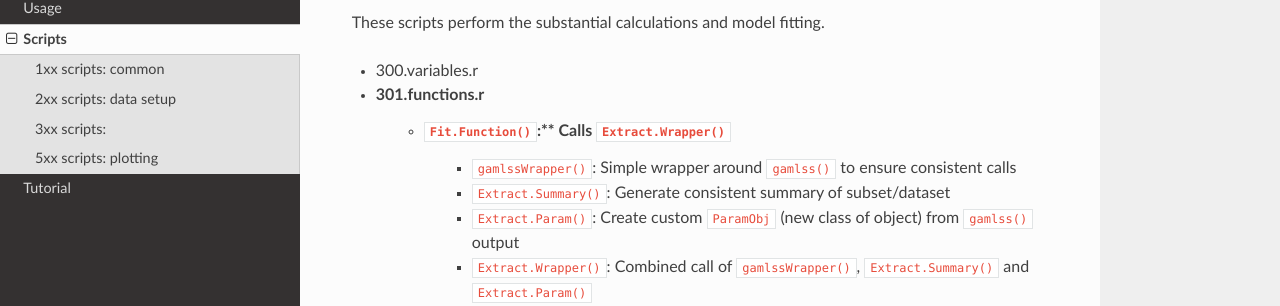
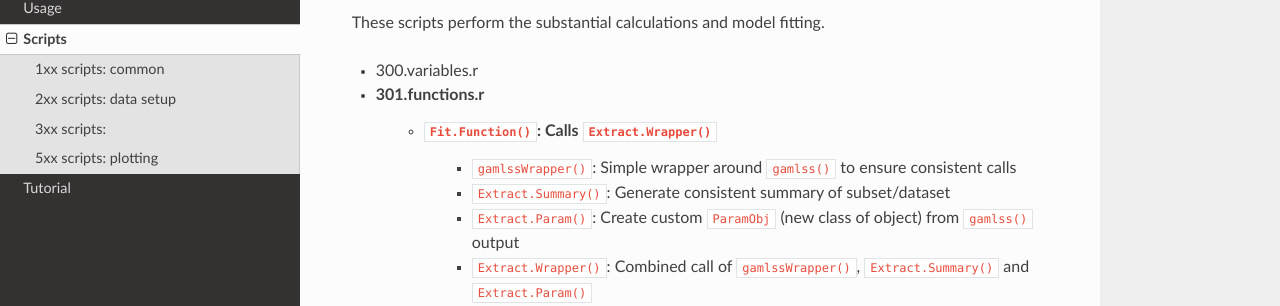
Before and after one commit to brainchart/brainchart, a Sphinx documentation site: the page built from docs/source/scripts.rst, in a window 1280 px wide and 900 px high, scrolled down 1315 px. Shown: the part 137-443 px from the top of the window. Built offline with Sphinx 7.4.7 and the Read the Docs theme 2.0.0, drawn with Linux system fonts in a browser that asks for light colours.

```diff
--- a/docs/source/scripts.rst
+++ b/docs/source/scripts.rst
@@ -56,7 +56,7 @@ These scripts perform the substantial calculations and model fitting.
 
 - 300.variables.r
 - 301.functions.r
-    * ``Fit.Function()``:** Calls ``Extract.Wrapper()``
+    * ``Fit.Function()``: Calls ``Extract.Wrapper()``
         * ``gamlssWrapper()``: Simple wrapper around ``gamlss()`` to ensure consistent calls
         * ``Extract.Summary()``: Generate consistent summary of subset/dataset
         * ``Extract.Param()``: Create custom ``ParamObj`` (new class of object) from ``gamlss()`` output
```
